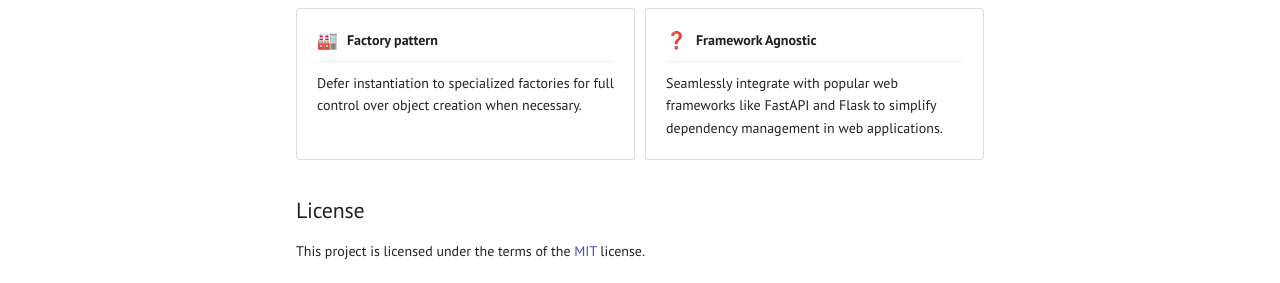
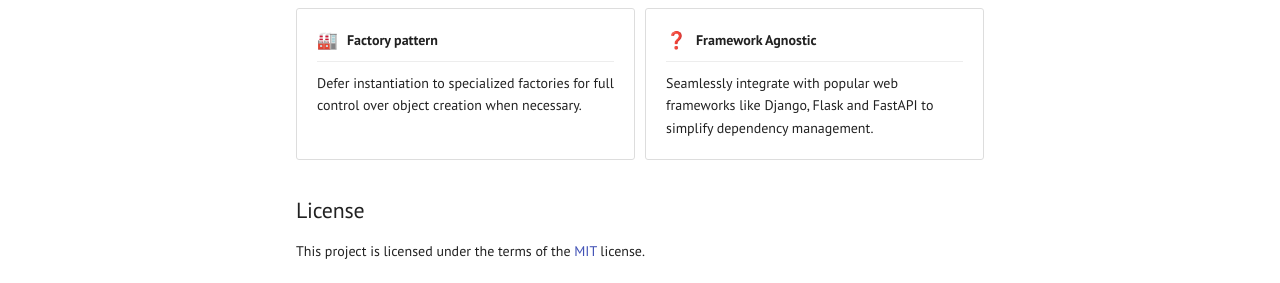
Before and after one commit to maldoinc/wireup, an MkDocs documentation site: the page built from docs/pages/index.md, in a window 1280 px wide and 1016 px high. Shown: the part 730-1013 px from the top of the window. Built offline with MkDocs 1.6.1 and Material for MkDocs 9.7.7, drawn with Linux system fonts in a browser that asks for light colours; emoji names are drawn with the system emoji font; some web fonts are replaced; comment, search, counter and statistics services are not loaded; the version menu is left out.

Commit message:
namedrop django

```diff
--- a/docs/pages/index.md
+++ b/docs/pages/index.md
@@ -60,7 +60,8 @@ manage and inject dependencies making it easier to develop, test, and maintain P
             <img src="https://cdn.jsdelivr.net/gh/jdecked/twemoji@14.1.2/assets/72x72/2753.png" />
             Framework Agnostic
         </div>
-        Seamlessly integrate with popular web frameworks like FastAPI and Flask to simplify dependency management in web applications.
+        Seamlessly integrate with popular web frameworks like Django, Flask and FastAPI
+        to simplify dependency management.
     </div>
 
 </div>
```
